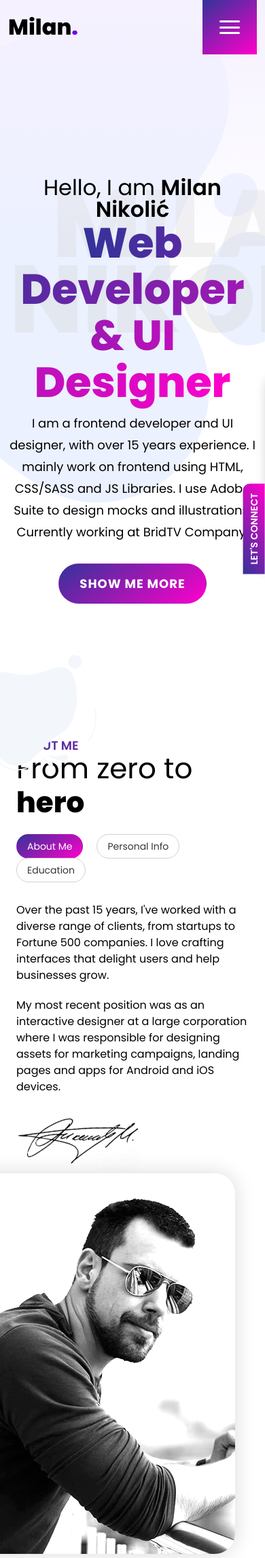
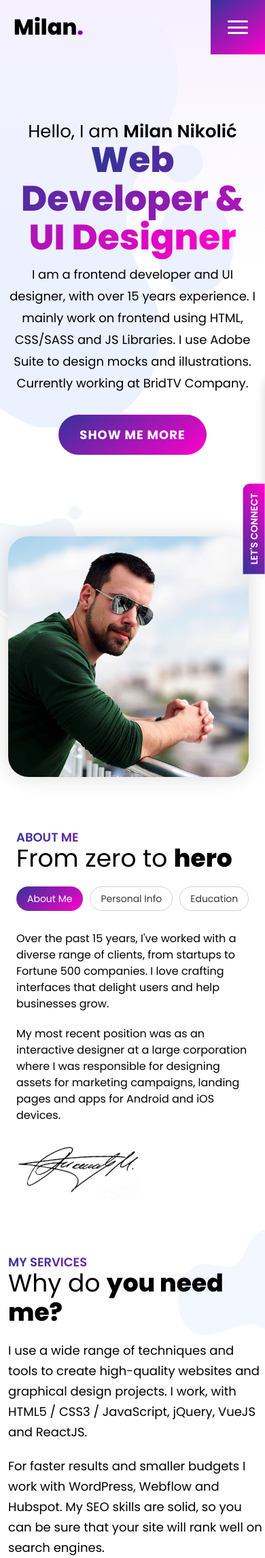
Before and after one commit to milanche7395/milan, a PHP site: page / in a window 390 px wide. Shown: the top 2292 px of the page at 68% size. Run offline with PHP 8.4, Linux system fonts and the light colour scheme; some libraries are stand-ins or nearby versions.

Commit message:
Nesto lepo

```diff
--- a/index.php
+++ b/index.php
@@ -191,7 +191,7 @@
     <section id="about" class="about" data-aos="fade" data-aos-delay="200" data-aos-duration="800">
         <div class="container">
             <div class="row">
-                <div class="col-md-6 pe-4 about-img">
+                <div class="col-lg-6 pe-4 about-img">
                     <div class="back-img">
                         <img class="back" src="img/about-img.webp" alt="">
                     </div>
@@ -199,7 +199,7 @@
                         <img src="img/milan-nikolic.webp" alt="Milan Nikolic">
                     </div>
                 </div>
-                <div class="col-md-6 ps-4 about-section">
+                <div class="col-lg-6 ps-4 about-section">
                     <span class="tagline">About me</span>
                     <h2>From zero to <span>hero</span></h2>
                     <nav>
@@ -283,15 +283,15 @@
     <section id="services" class="services" data-aos="fade" data-aos-delay="200" data-aos-duration="800">
         <div class="container">
             <div class="row my-services">
-                <div class="col-md-6 left">
+                <div class="col-lg-6 left">
                     <span class="tagline">My Services</span>
-                    <h2>Why do <span>I need you?</span></h2>
+                    <h2>Why do <span>you need me?</span></h2>
                     <p>I use a wide range of techniques and tools to create high-quality websites and graphical design
                         projects. I work, with HTML5 / CSS3 / JavaScript, jQuery, VueJS and ReactJS.</p>
                     <p>For faster results and smaller budgets I work with WordPress, Webflow and Hubspot. My SEO skills
                         are solid, so you can be sure that your site will rank well on search engines.</p>
                 </div>
-                <div class="col-md-6">
+                <div class="col-lg-6">
                     <div class="row mb-4">
                         <div class="col-md-6">
                             <div class="item">
@@ -343,12 +343,12 @@
 
     <section id="work" class="work" data-aos="fade" data-aos-delay="200" data-aos-duration="800">
         <div class="container">
-            <div class="d-flex flex-row">
-                <div class="p-2">
+            <div class="row">
+                <div class="col-xl-3">
                     <span class="tagline">Portfolio</span>
                     <h2>Latest <span>work</span></h2>
                 </div>
-                <div class="p-2">
+                <div class="col-xl-9">
                     <!-- Filter Gallery -->
                     <div class="filters">
                         <ul>
@@ -545,10 +545,10 @@
         </div>
     </section>
 
-    <section class="contact" id="contact" data-aos="fade" data-aos-delay="200" data-aos-duration="800">
+    <section class="contact" id="contact">
         <div class="container">
             <div class="row">
-                <div class="col-md-4">
+                <div class="col-md-4" data-aos="fade" data-aos-delay="200" data-aos-duration="800"">
                     <span class="tagline">Get in Touch</span>
                     <h2>Contact <span>me</span></h2>
                     <p>If you have any questions, fill up the form or you can contact me directly.</p>
@@ -565,7 +565,7 @@
                         </li>
                     </ul>
                 </div>
-                <div class="col-md-8">
+                <div class="col-md-8" data-aos="fade" data-aos-delay="200" data-aos-duration="800"">
 
                         <?php
     if($_SERVER['REQUEST_METHOD'] == 'POST')
--- a/scss/main.scss
+++ b/scss/main.scss
@@ -337,7 +337,7 @@
 
     .progress-bar {
         background: $gradient-background;
-        height: 5px;
+        height: 3px;
         width: 0%;
     }
 }
@@ -592,7 +592,7 @@
         display: block;
         margin-top: 100px;
 
-        strong{
+        strong {
             font-weight: 600;
         }
     }
@@ -849,6 +849,7 @@
         height: -webkit-fill-available;
         position: absolute;
         top: -10px;
+        z-index: -5;
         left: -23%;
     }
 
@@ -1052,6 +1053,7 @@
 
         h2 {
             text-align: left;
+            margin-bottom: 20px;
         }
     }
 
@@ -1063,13 +1065,14 @@
     .my-services {
         margin-bottom: 40px;
 
-        .second-service{
+        .second-service {
             position: relative;
             top: 30px;
         }
 
         .left {
-            padding: 100px 80px 0 0;
+            padding-top: 100px;
+            padding-right: 80px
         }
 
         h3 {
@@ -1170,6 +1173,7 @@
 
         ul {
             padding: 0;
+            text-align: left;
 
             li {
                 list-style: none;
@@ -1462,6 +1466,10 @@
 
         .container-holder {
             justify-content: space-between;
+            width: 100%;
+            max-width: 100%;
+            padding-right: 0;
+            padding-left: 20px;
         }
 
         .logo {
@@ -1525,15 +1533,50 @@
         }
     }
 
+    .work {
+        .container {
+            .tagline {
+                text-align: center;
+            }
+
+            h2 {
+                text-align: center;
+            }
+        }
+
+        .filters {
+            ul {
+                text-align: center;
+            }
+        }
+    }
+
 }
 
 @media only screen and (max-width: 991px) {
+
+    .about,
+    .work,
+    .services {
+        padding: 40px 0;
+    }
+
     .main-img {
         display: none;
     }
 
     .home {
         text-align: center;
+
+        .tagline-headline {
+            margin-top: 20px;
+        }
+
+        h1 {
+            &:before {
+                display: none;
+            }
+        }
 
         p {
             padding-right: 0;
@@ -1545,16 +1588,81 @@
             }
         }
 
+        &:before {
+            content: "";
+            width: 670px;
+            height: 699px;
+            right: 12%;
+            top: -150px;
+            background: url(../../img/blob.svg) no-repeat;
+            background-position: 0 0;
+            background-size: cover;
+            position: absolute;
+            z-index: -1;
+        }
+
+    }
+
+    .about {
+        .back-img {
+            display: none;
+        }
+
+        .about-img {
+            .img-container {
+                max-width: 550px;
+                width: auto;
+                margin: 0 auto 40px;
+                float: none;
+
+                img {
+                    filter: grayscale(0) brightness(1);
+                }
+            }
+        }
+    }
+
+    .services {
+        .my-services {
+            .left {
+                padding-right: 0;
+                padding-top: 0;
+            }
+
+            .item {
+                top: 0;
+            }
+        }
+
+        p {
+            &:last-child {
+                margin-bottom: 40px;
+            }
+        }
     }
 }
 
 @media only screen and (max-width: 768px) {
 
+    h2 {
+        font-size: 36px;
+    }
+
+    .home {
+        h1 {
+            font-size: 52px;
+        }
+
+        .tagline-headline {
+            font-size: 26px;
+        }
+    }
+
     .about {
-            .container {
-                &>.row {
-                    flex-direction: column-reverse;
-                }
+        .personal-info {
+            columns: 1;
+            -webkit-columns: 1;
+            -moz-columns: 1;
         }
     }
 
@@ -1566,7 +1674,6 @@
 
             h2 {
                 text-align: left;
-                    margin-bottom: 0px;
             }
         }
     }
@@ -1574,6 +1681,34 @@
     .my-services {
         .item {
             margin-bottom: 30px;
+        }
+    }
+}
+
+@media only screen and (max-width: 658px) {
+    .work {
+        .filters {
+            ul {
+                li {
+                    margin: 10px;
+                }
+            }
+        }
+    }
+}
+
+@media only screen and (max-width: 550px) {
+    .about {
+        .about-img {
+            .img-container {
+                width: auto;
+                height: auto;
+
+                img {
+                    width: 100%;
+                    height: auto;
+                }
+            }
         }
     }
 }
@@ -1594,4 +1729,12 @@
             }
         }
     }
-    }
+
+    .about {
+        .nav-tabs {
+            .nav-link{
+                margin-right: 10px;
+            }
+        }
+    }
+}
```
Also changed, not shown: dist/css/main.min.css, 1 other file. Lines whose indentation alone changed are shown as unchanged.
